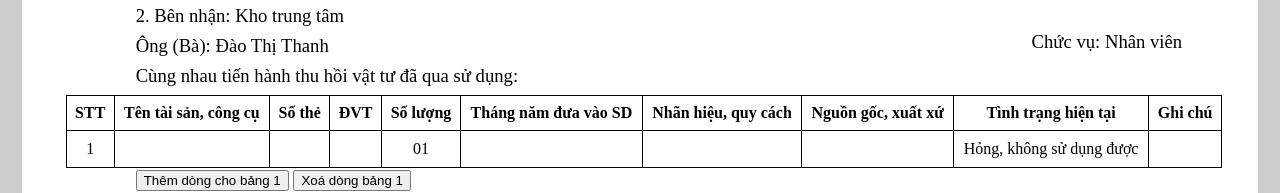
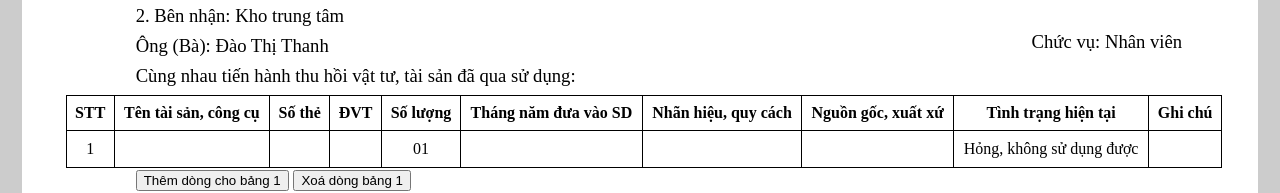
Before and after one commit to LTC041/SuachuaTTHK, a plain HTML site: page A4.html in a window 1280 px wide. Shown: the part 2953-3146 px from the top of the page. Drawn offline with Linux system fonts and the light colour scheme.

Commit message:
Upload initial version 1

```diff
--- a/A4.html
+++ b/A4.html
@@ -481,7 +481,7 @@
           <span>Chức vụ: Nhân viên</span>
         </div>
         <p class="text-title-14" style="margin-top: 6pt">
-          Cùng nhau tiến hành thu hồi vật tư đã qua sử dụng:
+          Cùng nhau tiến hành thu hồi vật tư, tài sản đã qua sử dụng:
         </p>
 
         <div class="table-thu-hoi" style="margin-top: 6pt">
```
